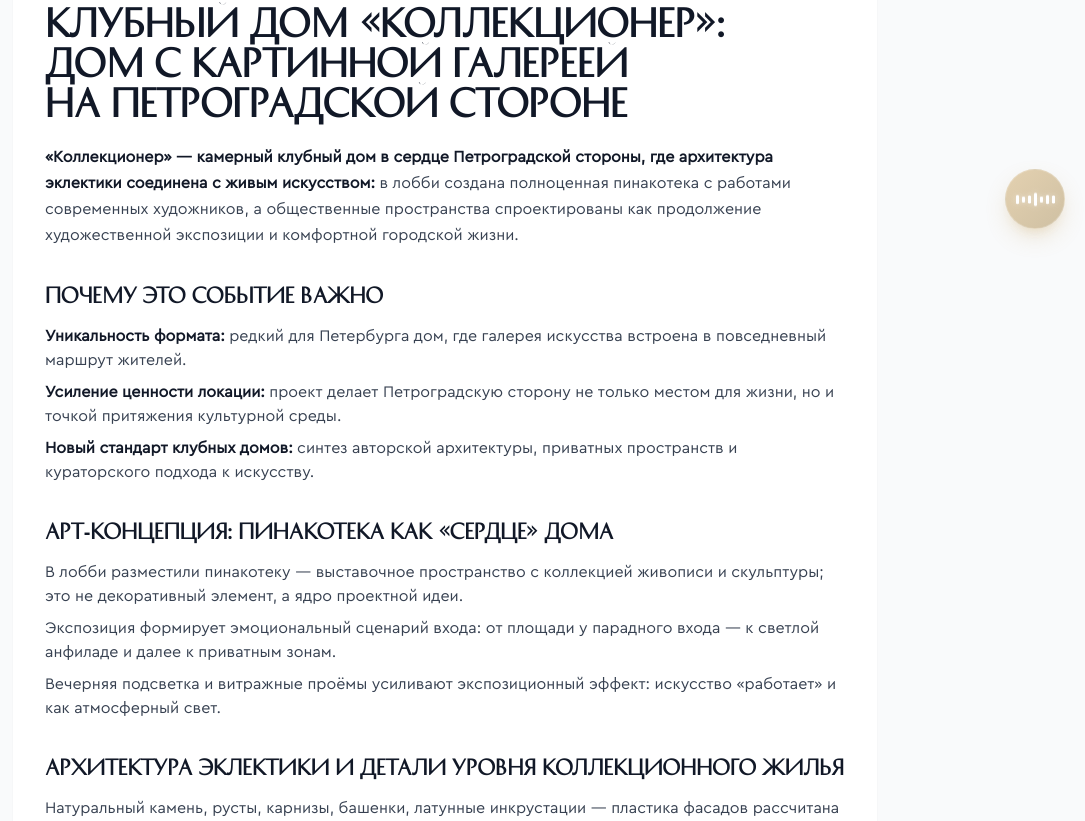
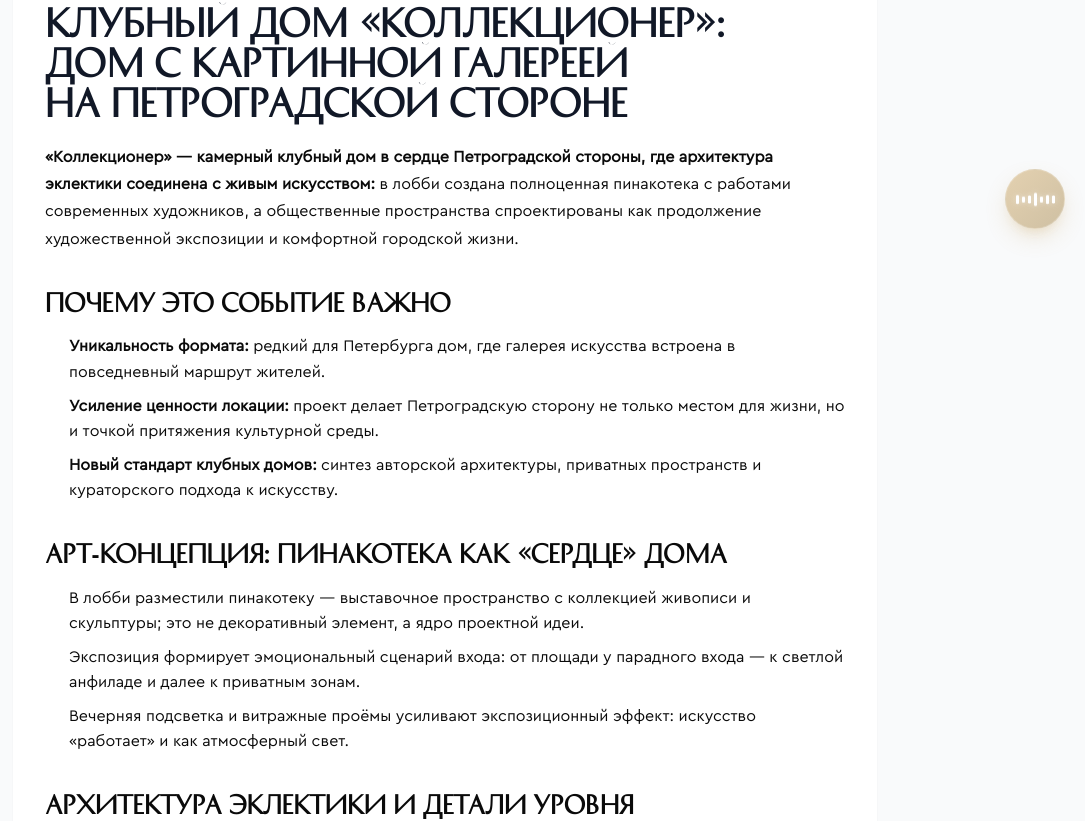
Before and after one commit to Kolyansneg85/v0-123, a Next.js app: page /news/kollekcioner-dom-s-pinakotekoy in a window 1280 px wide. Shown: the part 551-1372 px from the top of the page, without its empty margins (195-1280 px from the left). Built offline with nearby package versions, Linux system fonts and the light colour scheme.

Commit message:
fix: update globals.css for better apartment layouts
Add missing styles and fix layout issues in CSS.

Co-authored-by: null <69190840+Kolyansneg85@users.noreply.github.com>

```diff
--- a/app/globals.css
+++ b/app/globals.css
@@ -129,8 +129,8 @@
     @apply bg-background text-foreground;
     font-family: var(--font-cera-pro), sans-serif;
     overflow-x: hidden;
-    min-height: 100vh;
     width: 100%;
+    max-width: 100vw;
   }
 
   h1,
@@ -140,11 +140,9 @@
   h6 {
     font-family: var(--font-history-pro), serif;
   }
-
   h2 {
     font-family: var(--font-history-pro), serif;
   }
-
   p,
   span,
   div,
@@ -155,55 +153,98 @@
   label {
     font-family: var(--font-cera-pro), sans-serif;
   }
-
   .font-inter {
     font-family: var(--font-inter), sans-serif;
   }
-
   .font-history-pro {
     font-family: var(--font-history-pro), serif;
   }
-
   .font-cera-pro {
     font-family: var(--font-cera-pro), sans-serif;
   }
-
   .font-roboto {
     font-family: var(--font-roboto), sans-serif;
   }
 
-  .container {
-    width: 100%;
-    max-width: 100%;
-    overflow-x: hidden;
-  }
-
-  /* Добавление стилей для контента статей */
-  .article-content h3 {
-    @apply text-xl font-bold text-gray-900 mt-8 mb-4;
+  /* Adding typography styles for article content */
+  .article-content {
+    line-height: 1.7;
   }
 
   .article-content p {
-    @apply text-gray-700 mb-4 leading-relaxed;
+    margin-bottom: 1rem;
+    line-height: 1.7;
   }
 
-  .article-content ul {
-    @apply mb-6 space-y-2;
+  .article-content h1,
+  .article-content h2,
+  .article-content h3,
+  .article-content h4,
+  .article-content h5,
+  .article-content h6 {
+    margin-top: 2rem;
+    margin-bottom: 1rem;
+    font-family: var(--font-history-pro), serif;
+    font-weight: 600;
+  }
+
+  .article-content h1 {
+    font-size: 2.25rem;
+    line-height: 1.2;
+  }
+
+  .article-content h2 {
+    font-size: 1.875rem;
+    line-height: 1.3;
+  }
+
+  .article-content h3 {
+    font-size: 1.5rem;
+    line-height: 1.4;
+  }
+
+  .article-content ul,
+  .article-content ol {
+    margin-bottom: 1rem;
+    padding-left: 1.5rem;
   }
 
   .article-content li {
-    @apply text-gray-700 mb-2;
+    margin-bottom: 0.5rem;
+    line-height: 1.6;
+  }
+
+  .article-content blockquote {
+    margin: 1.5rem 0;
+    padding: 1rem 1.5rem;
+    border-left: 4px solid #e5e7eb;
+    background-color: #f9fafb;
+    font-style: italic;
+  }
+
+  .article-content table {
+    width: 100%;
+    margin: 1.5rem 0;
+    border-collapse: collapse;
+  }
+
+  .article-content th,
+  .article-content td {
+    padding: 0.75rem;
+    border: 1px solid #e5e7eb;
+    text-align: left;
+  }
+
+  .article-content th {
+    background-color: #f9fafb;
+    font-weight: 600;
   }
 
   .article-content strong {
-    @apply text-gray-900 font-semibold;
+    font-weight: 600;
   }
 
-  .article-content a {
-    @apply text-[#a8996e] no-underline hover:text-[#c4b896];
-  }
-
-  .article-content script {
-    @apply hidden;
+  .article-content em {
+    font-style: italic;
   }
 }
```
